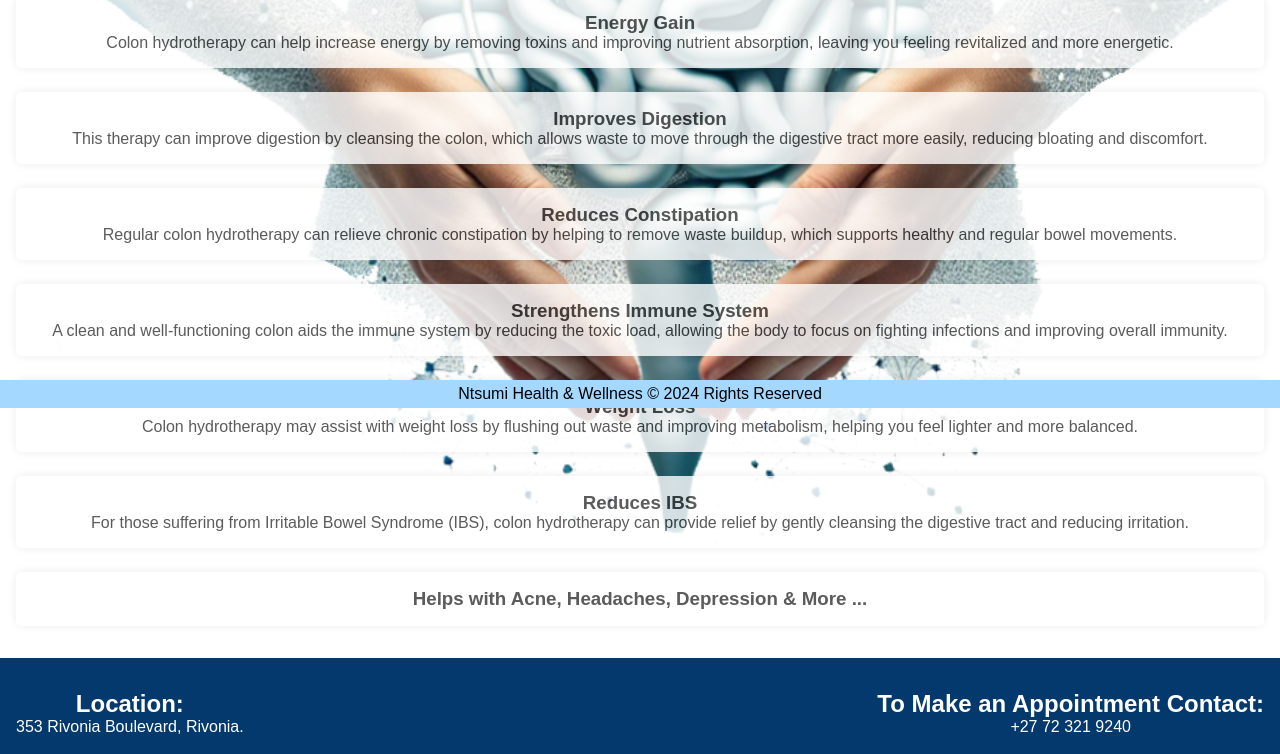
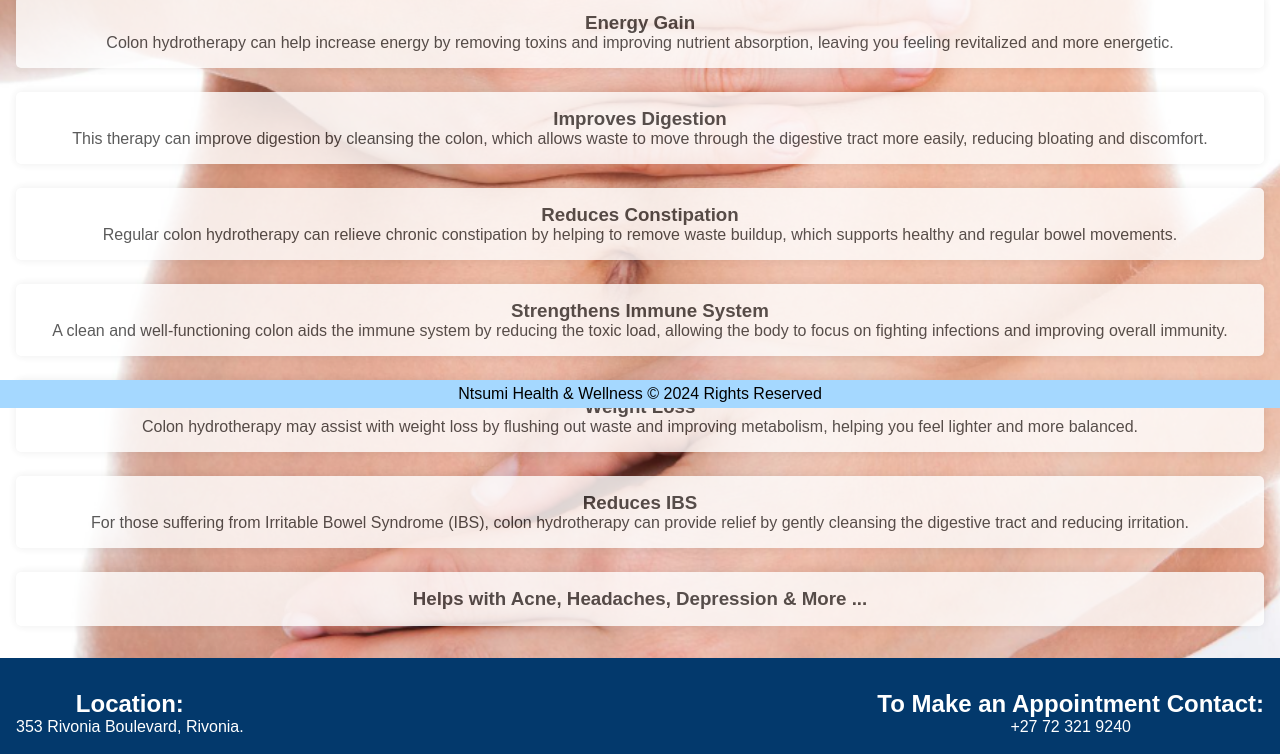
Before and after one commit to MphoCM/Colon_Hydrotherapy, a plain HTML site: page index.html in a window 1280 px wide. Shown: the part 392-1146 px from the top of the page. Drawn offline with Linux system fonts and the light colour scheme.

Commit message:
added the picture

```diff
--- a/index.html
+++ b/index.html
@@ -3,7 +3,9 @@
 <head>
   <meta charset="UTF-8">
   <meta name="viewport" content="width=device-width, initial-scale=1.0">
-  <title>Ntsumi Health & Wellness</title>
+  <!-- Favicon -->
+   <link rel="shortcut icon" href="./static/imgs/Ntsumi_logo.png" type="image/x-icon">
+  <!-- Css link files -->
   <link rel="stylesheet" href="./static/css/root.css">
 </head>
 <body>
--- a/static/css/root.css
+++ b/static/css/root.css
@@ -76,7 +76,8 @@ body {
 
 
 .services {
-  background-image: url(../../static/imgs/digestive.png);
+  /* image_ref: https://glenvillenutrition.ie/wp-content/uploads/2019/10/Fibroids.jpg */
+  background-image: url(../../static/imgs/belly.png);
   background-position: center;
   background-repeat: no-repeat;
   background-size: cover;
```
Also changed, not shown: static/imgs/belly.png (added), 1 other file.
